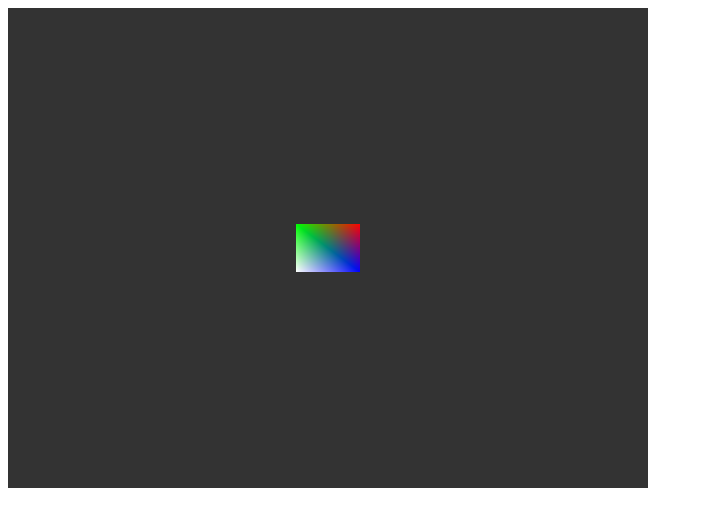
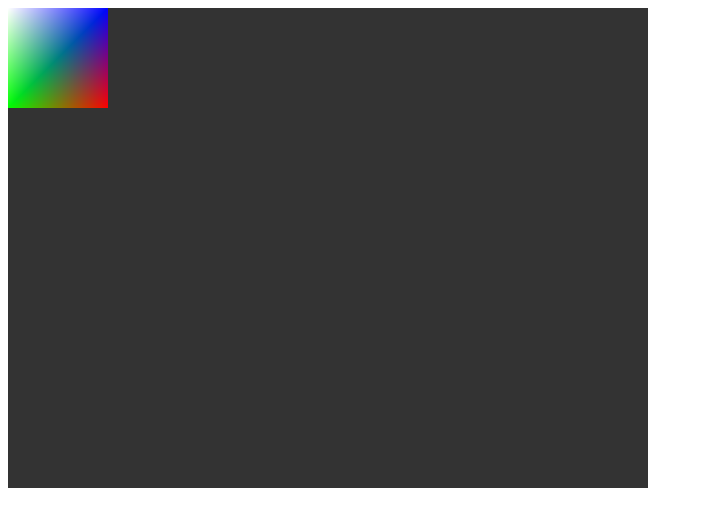
Before and after one commit to maluramichael/webgl-playground, a plain HTML site: page index.html in a window 1280 px wide. Shown: the whole page, without its empty margins (0-703 px from the left). Drawn offline with Linux system fonts and the light colour scheme.

Commit message:
Add ortho projection

```diff
--- a/gl.js
+++ b/gl.js
@@ -67,6 +67,6 @@ function start(elementId, initialize, render) {
 
 	// Es geht nur weiter, wenn WebGl verfügbar ist.
 
-	initialize(gl);
-	render(gl);
+	initialize(gl, canvas);
+	render(gl, canvas);
 }
--- a/helper.js
+++ b/helper.js
@@ -2,63 +2,134 @@
  * Created by maluramichael on 27/09/16.
  */
 function printMatrix(matrix) {
-	console.log(matrix.slice(0, 3).join(',\t'));
-	console.log(matrix.slice(3, 6).join(',\t'));
-	console.log(matrix.slice(6, 9).join(',\t'));
+	console.log(matrix.slice(0, 4).join(',\t'));
+	console.log(matrix.slice(4, 8).join(',\t'));
+	console.log(matrix.slice(8, 12).join(',\t'));
+	console.log(matrix.slice(12, 16).join(',\t'));
 }
 
-function makeTranslation(tx, ty) {
+function makePerspective(fieldOfViewInRadians, aspect, near, far) {
+	var f = Math.tan(Math.PI * 0.5 - 0.5 * fieldOfViewInRadians);
+	var rangeInv = 1.0 / (near - far);
+
 	return [
-		1, 0, 0,
-		0, 1, 0,
-		tx, ty, 1
+		f / aspect, 0, 0, 0,
+		0, f, 0, 0,
+		0, 0, (near + far) * rangeInv, -1,
+		0, 0, near * far * rangeInv * 2, 0
+	];
+}
+function makeTranslation(tx, ty, tz) {
+	return [
+		1, 0, 0, 0,
+		0, 1, 0, 0,
+		0, 0, 1, 0,
+		tx, ty, tz, 1
 	];
 }
 
-function makeRotation(angleInRadians) {
+function makeXRotation(angleInRadians) {
 	var c = Math.cos(angleInRadians);
 	var s = Math.sin(angleInRadians);
+
 	return [
-		c, -s, 0,
-		s, c, 0,
-		0, 0, 1
+		1, 0, 0, 0,
+		0, c, s, 0,
+		0, -s, c, 0,
+		0, 0, 0, 1
 	];
 }
 
-function makeScale(sx, sy) {
+function make2DProjection(width, height, depth) {
+	// Note: This matrix flips the Y axis so 0 is at the top.
 	return [
-		sx, 0, 0,
-		0, sy, 0,
-		0, 0, 1
+		2 / width, 0, 0, 0,
+		0, -2 / height, 0, 0,
+		0, 0, 2 / depth, 0,
+		-1, 1, 0, 1
+	];
+}
+
+function makeYRotation(angleInRadians) {
+	var c = Math.cos(angleInRadians);
+	var s = Math.sin(angleInRadians);
+
+	return [
+		c, 0, -s, 0,
+		0, 1, 0, 0,
+		s, 0, c, 0,
+		0, 0, 0, 1
+	];
+}
+
+function makeZRotation(angleInRadians) {
+	var c = Math.cos(angleInRadians);
+	var s = Math.sin(angleInRadians);
+
+	return [
+		c, s, 0, 0,
+		-s, c, 0, 0,
+		0, 0, 1, 0,
+		0, 0, 0, 1
+	];
+}
+
+function makeScale(sx, sy, sz) {
+	return [
+		sx, 0, 0, 0,
+		0, sy, 0, 0,
+		0, 0, sz, 0,
+		0, 0, 0, 1
 	];
 }
 
 function matrixMultiply(a, b) {
-	var a00 = a[0 * 3 + 0];
-	var a01 = a[0 * 3 + 1];
-	var a02 = a[0 * 3 + 2];
-	var a10 = a[1 * 3 + 0];
-	var a11 = a[1 * 3 + 1];
-	var a12 = a[1 * 3 + 2];
-	var a20 = a[2 * 3 + 0];
-	var a21 = a[2 * 3 + 1];
-	var a22 = a[2 * 3 + 2];
-	var b00 = b[0 * 3 + 0];
-	var b01 = b[0 * 3 + 1];
-	var b02 = b[0 * 3 + 2];
-	var b10 = b[1 * 3 + 0];
-	var b11 = b[1 * 3 + 1];
-	var b12 = b[1 * 3 + 2];
-	var b20 = b[2 * 3 + 0];
-	var b21 = b[2 * 3 + 1];
-	var b22 = b[2 * 3 + 2];
-	return [a00 * b00 + a01 * b10 + a02 * b20,
-		a00 * b01 + a01 * b11 + a02 * b21,
-		a00 * b02 + a01 * b12 + a02 * b22,
-		a10 * b00 + a11 * b10 + a12 * b20,
-		a10 * b01 + a11 * b11 + a12 * b21,
-		a10 * b02 + a11 * b12 + a12 * b22,
-		a20 * b00 + a21 * b10 + a22 * b20,
-		a20 * b01 + a21 * b11 + a22 * b21,
-		a20 * b02 + a21 * b12 + a22 * b22];
+	var a00 = a[0 * 4 + 0];
+	var a01 = a[0 * 4 + 1];
+	var a02 = a[0 * 4 + 2];
+	var a03 = a[0 * 4 + 3];
+	var a10 = a[1 * 4 + 0];
+	var a11 = a[1 * 4 + 1];
+	var a12 = a[1 * 4 + 2];
+	var a13 = a[1 * 4 + 3];
+	var a20 = a[2 * 4 + 0];
+	var a21 = a[2 * 4 + 1];
+	var a22 = a[2 * 4 + 2];
+	var a23 = a[2 * 4 + 3];
+	var a30 = a[3 * 4 + 0];
+	var a31 = a[3 * 4 + 1];
+	var a32 = a[3 * 4 + 2];
+	var a33 = a[3 * 4 + 3];
+	var b00 = b[0 * 4 + 0];
+	var b01 = b[0 * 4 + 1];
+	var b02 = b[0 * 4 + 2];
+	var b03 = b[0 * 4 + 3];
+	var b10 = b[1 * 4 + 0];
+	var b11 = b[1 * 4 + 1];
+	var b12 = b[1 * 4 + 2];
+	var b13 = b[1 * 4 + 3];
+	var b20 = b[2 * 4 + 0];
+	var b21 = b[2 * 4 + 1];
+	var b22 = b[2 * 4 + 2];
+	var b23 = b[2 * 4 + 3];
+	var b30 = b[3 * 4 + 0];
+	var b31 = b[3 * 4 + 1];
+	var b32 = b[3 * 4 + 2];
+	var b33 = b[3 * 4 + 3];
+	return [a00 * b00 + a01 * b10 + a02 * b20 + a03 * b30,
+		a00 * b01 + a01 * b11 + a02 * b21 + a03 * b31,
+		a00 * b02 + a01 * b12 + a02 * b22 + a03 * b32,
+		a00 * b03 + a01 * b13 + a02 * b23 + a03 * b33,
+		a10 * b00 + a11 * b10 + a12 * b20 + a13 * b30,
+		a10 * b01 + a11 * b11 + a12 * b21 + a13 * b31,
+		a10 * b02 + a11 * b12 + a12 * b22 + a13 * b32,
+		a10 * b03 + a11 * b13 + a12 * b23 + a13 * b33,
+		a20 * b00 + a21 * b10 + a22 * b20 + a23 * b30,
+		a20 * b01 + a21 * b11 + a22 * b21 + a23 * b31,
+		a20 * b02 + a21 * b12 + a22 * b22 + a23 * b32,
+		a20 * b03 + a21 * b13 + a22 * b23 + a23 * b33,
+		a30 * b00 + a31 * b10 + a32 * b20 + a33 * b30,
+		a30 * b01 + a31 * b11 + a32 * b21 + a33 * b31,
+		a30 * b02 + a31 * b12 + a32 * b22 + a33 * b32,
+		a30 * b03 + a31 * b13 + a32 * b23 + a33 * b33];
 }
--- a/index.html
+++ b/index.html
@@ -17,15 +17,15 @@
 </script>
 
 <script id="shader-vs" type="x-shader/x-vertex">
-    attribute vec2 aVertexPosition;
+    attribute vec4 a_position;
     attribute vec3 aVertexColor;
 
     varying vec3 vColor;
 
-    uniform mat3 u_matrix;
+    uniform mat4 u_matrix;
 
     void main(void) {
-        gl_Position = vec4(u_matrix * vec3(aVertexPosition, 1.0), 1.0);
+        gl_Position = u_matrix * a_position;
         vColor = aVertexColor;
     }
 </script>
--- a/scene.js
+++ b/scene.js
@@ -14,15 +14,15 @@ function initBuffers(gl) {
 
 	gl.bindBuffer(gl.ARRAY_BUFFER, squareVerticesBuffer);
 
-	gl.vertexAttribPointer(vertexPositionAttribute, 2, gl.FLOAT, false, 5 * 4, 0);
-	gl.vertexAttribPointer(vertexColorAttribute, 3, gl.FLOAT, false, 5 * 4, 2 * 4);
+	gl.vertexAttribPointer(vertexPositionAttribute, 3, gl.FLOAT, false, 6 * 4, 0);
+	gl.vertexAttribPointer(vertexColorAttribute, 3, gl.FLOAT, false, 6 * 4, 3 * 4);
 
 	// x, y, z, r, g, b
-	const vertices = [
-		1.0, 1.0, 1, 0, 0,
-		-1.0, 1.0, 0, 1, 0,
-		1.0, -1.0, 0, 0, 1,
-		-1.0, -1.0, 1, 1, 1
+	var vertices = [
+		1.0, 1.0, 0.0, 1, 0, 0,
+		0.0, 1.0, 0.0, 0, 1, 0,
+		1.0, 0.0, 0.0, 0, 0, 1,
+		0.0, 0.0, 0.0, 1, 1, 1
 	];
 
 	gl.bufferData(gl.ARRAY_BUFFER, new Float32Array(vertices), gl.STATIC_DRAW);
@@ -47,7 +47,7 @@ function loadShader(gl) {
 
 	gl.useProgram(shaderProgram);
 
-	vertexPositionAttribute = gl.getAttribLocation(shaderProgram, "aVertexPosition");
+	vertexPositionAttribute = gl.getAttribLocation(shaderProgram, "a_position");
 	vertexColorAttribute = gl.getAttribLocation(shaderProgram, "aVertexColor");
 
 	worldMatrixUniformLocation = gl.getUniformLocation(shaderProgram, "u_matrix");
@@ -58,12 +58,12 @@ function loadShader(gl) {
 	gl.useProgram(null);
 }
 
-function engine_initialize(gl) {
+function engine_initialize(gl, canvas) {
 	loadShader(gl);
 	initBuffers(gl);
 }
 
-function engine_render(gl) {
+function engine_render(gl, canvas) {
 	gl.clearColor(0.2, 0.2, 0.2, 1);
 	gl.clear(gl.COLOR_BUFFER_BIT | gl.DEPTH_BUFFER_BIT);
 
@@ -71,9 +71,13 @@ function engine_render(gl) {
 	gl.useProgram(shaderProgram);
 
 	// Compute the matrices
-	var translationMatrix = makeTranslation(0, 0);
-	var rotationMatrix = makeRotation(0);
-	var scaleMatrix = makeScale(0.1, 0.1);
+	var projectionMatrix = make2DProjection(canvas.clientWidth, canvas.clientHeight, 400);
+	var translationMatrix = makeTranslation(0, 0, 0);
+	var rotationMatrix = makeZRotation(0);
+	var scaleMatrix = makeScale(100, 100, 1);
+
+	console.log('projection');
+	printMatrix(projectionMatrix);
 
 	console.log('translation');
 	printMatrix(translationMatrix);
@@ -87,11 +91,12 @@ function engine_render(gl) {
 	// Multiply the matrices.
 	var matrix = matrixMultiply(scaleMatrix, rotationMatrix);
 	matrix = matrixMultiply(matrix, translationMatrix);
+	matrix = matrixMultiply(matrix, projectionMatrix);
 
 	console.log('matrix');
 	printMatrix(matrix);
 
-	gl.uniformMatrix3fv(worldMatrixUniformLocation, false, matrix);
+	gl.uniformMatrix4fv(worldMatrixUniformLocation, false, matrix);
 
 	gl.drawArrays(gl.TRIANGLE_STRIP, 0, 4);
 
```
